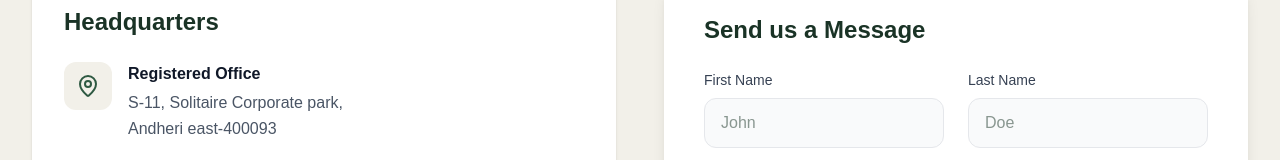
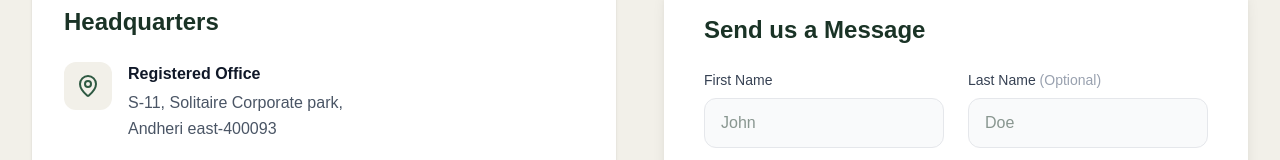
Before and after one commit to himanshYou2003/Servecity-Enviroment, a React (Vite) app: page /contact in a window 1280 px wide. Shown: the part 318-478 px from the top of the page. Built offline with nearby package versions, Linux system fonts and the light colour scheme.

Commit message:
Make Last Name optional in Contact form

```diff
--- a/src/pages/Contact.tsx
+++ b/src/pages/Contact.tsx
@@ -73,7 +73,8 @@ const ContactPage = () => {
                 const formData = new FormData(e.currentTarget);
                 const data = Object.fromEntries(formData.entries());
 
-                const text = `*New Contact Request from Website*%0A%0A*Name:* ${data.firstName} ${data.lastName}%0A*Email:* ${data.email}%0A*Subject:* ${data.subject}%0A*Message:* ${data.message}`;
+                const fullName = data.lastName ? `${data.firstName} ${data.lastName}` : data.firstName;
+                const text = `*New Contact Request from Website*%0A%0A*Name:* ${fullName}%0A*Email:* ${data.email}%0A*Subject:* ${data.subject}%0A*Message:* ${data.message}`;
 
                 window.open(`https://wa.me/918655048759?text=${text}`, '_blank');
               }} className="space-y-6">
@@ -84,8 +85,8 @@ const ContactPage = () => {
                     <input type="text" name="firstName" required className="w-full px-4 py-3 rounded-xl bg-gray-50 border border-gray-200 focus:outline-none focus:ring-2 focus:ring-eco-sage/50" placeholder="John" />
                   </div>
                   <div>
-                    <label className="block text-sm font-medium text-gray-700 mb-2">Last Name</label>
-                    <input type="text" name="lastName" required className="w-full px-4 py-3 rounded-xl bg-gray-50 border border-gray-200 focus:outline-none focus:ring-2 focus:ring-eco-sage/50" placeholder="Doe" />
+                    <label className="block text-sm font-medium text-gray-700 mb-2">Last Name <span className="text-gray-400 font-normal">(Optional)</span></label>
+                    <input type="text" name="lastName" className="w-full px-4 py-3 rounded-xl bg-gray-50 border border-gray-200 focus:outline-none focus:ring-2 focus:ring-eco-sage/50" placeholder="Doe" />
                   </div>
                 </div>
 
```
